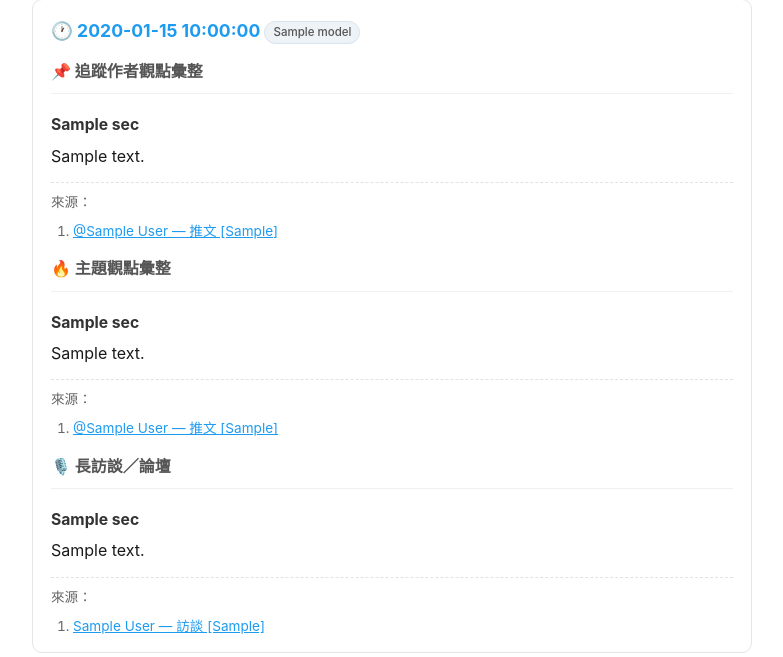
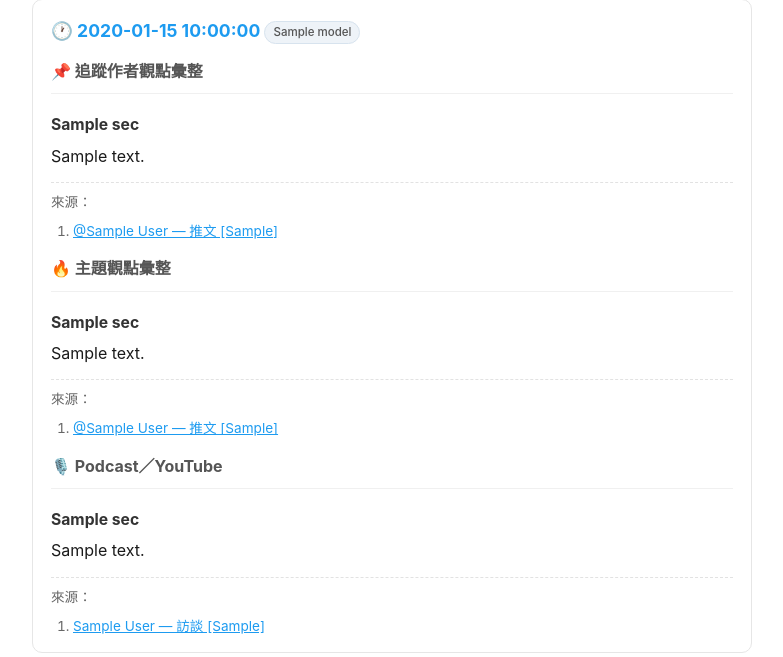
Before and after one commit to 11087tim/AlphaHelix_bot, a Python web app: template templates/email.html in a window 1280 px wide. Shown: the part 136-793 px from the top of the page, without its empty margins (248-1031 px from the left). Run offline with Jinja, Linux system fonts and the light colour scheme; the template is opened without the code that fills it: most values are stand-ins (such as "Sample title", 1, 10 or a date in 2020).

Commit message:
長訪談分類改名為「Podcast／YouTube」
Co-Authored-By: Claude Opus 4.8 <noreply@anthropic.com>

```diff
--- a/src/main.py
+++ b/src/main.py
@@ -270,7 +270,7 @@ def run_synthesis(cfg: Config) -> int:
     # 彙整成功並存檔後才清空待彙整（避免中途失敗導致漏掉）
     pending.clear()
     pending.save()
-    logger.info("完成彙整：帳號觀點 %d 段、關鍵字 %d 段、長訪談 %d 段。",
+    logger.info("完成彙整：帳號觀點 %d 段、關鍵字 %d 段、Podcast/YouTube %d 段。",
                 len(entry["account_sections"]), len(entry["keyword_sections"]),
                 len(entry.get("podcast_sections", [])))
     return 0
--- a/templates/_macros.html
+++ b/templates/_macros.html
@@ -45,7 +45,7 @@
   {% endfor %}
   {% endif %}
   {% if d.podcast_sections %}
-  <h3 class="cat">🎙️ 長訪談／論壇</h3>
+  <h3 class="cat">🎙️ Podcast／YouTube</h3>
   {% for sec in d.podcast_sections %}
   <div class="section">
     {% if sec.label %}<h4>{{ sec.label }}</h4>{% endif %}
```
